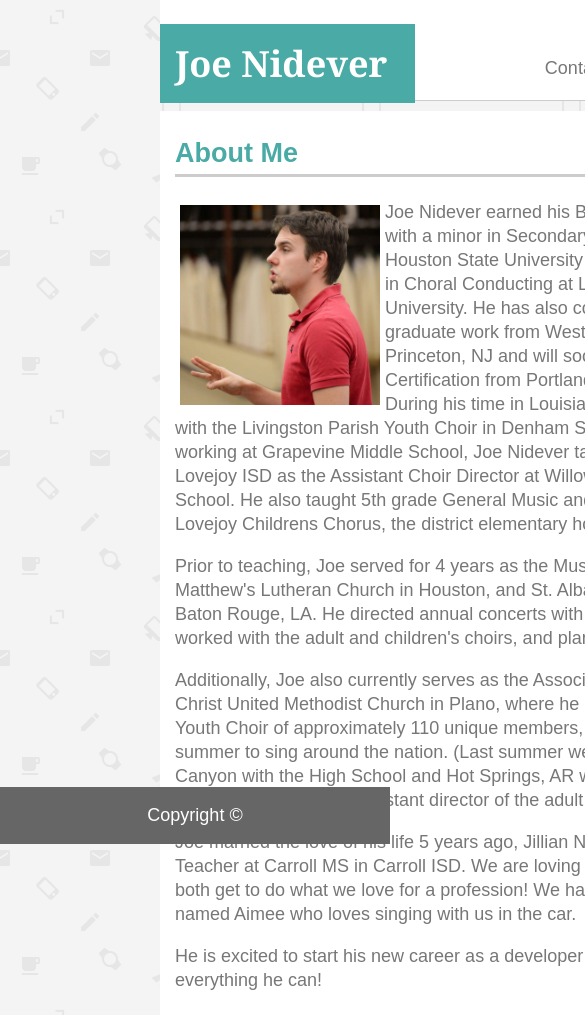
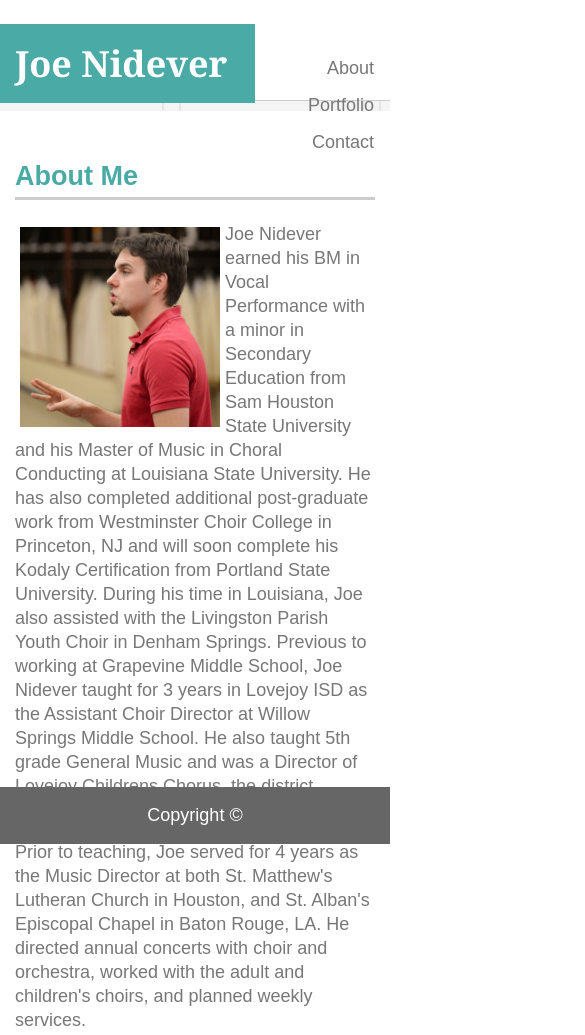
Before and after one commit to NideverJoe/Responsive-Portfolio, a plain HTML site: page index.html in a window 390 px wide. Shown: the top 1035 px of the page, 585 px wide, since content can reach past the window. Drawn offline with Linux system fonts and the light colour scheme.

Commit message:
Add files via upload
Fixed Media Queery

```diff
--- a/assets/css/style.css
+++ b/assets/css/style.css
@@ -31,6 +31,9 @@ h2 {
     border-bottom: solid 3px #cccccc;
     padding-bottom: 5px
 }
+/* .nav {
+    display: inline;
+} */
 
 ul {
     color: #777777;
@@ -172,19 +175,20 @@ footer {
 }
 
 @media screen and (max-width: 980px) {
-    .wrap {
-        width: 980px;
+    .wrap, body {
+        width: 100%;
       }
 
 @media screen and (max-width: 768px) {
-    .wrap {
-        width: 768px;
+    .wrap, body {
+        width: 100%;
       }
 }
 
 @media screen and (max-width: 640px) {
-    .wrap {
-        width: 640px;
+    .wrap, body {
+        width: 100%;
+        float: none;
       }
 
 }
--- a/index.html
+++ b/index.html
@@ -1,19 +1,20 @@
 <!DOCTYPE html>
 <html lang="en">
+
 <head>
     <meta charset="UTF-8">
-    <meta name="viewport" content="width=git, initial-scale=1.0">
     <meta http-equiv="X-UA-Compatible" content="ie=edge">
     <title>Joe Nidever's About Me</title>
     <link rel="stylesheet" href="assets/css/style.css">
-    <meta name="viewport" content= "width-device-width, initial-scale=1">
+    <meta name="viewport" content="width=device-width, initial-scale=1.0">
 </head>
+
 <body>
     <div class="wrap">
         <div class="header">
             <h1>Joe Nidever</h1>
 
-                <ul>
+            <ul class="nav">
                 <li><a href="index.html">About</a></li>
                 <li><a href="portfolio.html">Portfolio</a></li>
                 <li><a href="contact.html">Contact</a></li>
@@ -27,11 +28,29 @@
             <img class=headshot src="assets/images/unnamed.jpg" width="200" height="200">
 
             <p class=biog>
-                Joe Nidever earned his BM in Vocal Performance with a minor in Secondary Education from Sam Houston State University and his Master of Music in Choral Conducting at Louisiana State University. He has also completed additional post-graduate work from Westminster Choir College in Princeton, NJ and will soon complete his Kodaly Certification from Portland State University. During his time in Louisiana, Joe also assisted with the Livingston Parish Youth Choir in Denham Springs. Previous to working at Grapevine Middle School, Joe Nidever taught for 3 years in Lovejoy ISD as the Assistant Choir Director at Willow Springs Middle School. He also taught 5th grade General Music and was a Director of Lovejoy Childrens Chorus, the district elementary honor choir.
-                <p class=biog>Prior to teaching, Joe served for 4 years as the Music Director at both St. Matthew's Lutheran Church in Houston, and St. Alban's Episcopal Chapel in Baton Rouge, LA. He directed annual concerts with choir and orchestra, worked with the adult and children's choirs, and planned weekly services.
-                <p class=biog>Additionally, Joe also currently serves as the Associate Music Director at Christ United Methodist Church in Plano, where he directs the Living Proof Youth Choir of approximately 110 unique members, which travels each summer to sing around the nation. (Last summer we went to the Grand Canyon with the High School and Hot Springs, AR with the Middle School.) He also serves as the assistant director of the adult Sanctuary Choir.</p>
-                <p class=biog>Joe married the love of his life 5 years ago, Jillian Nidever. She is the Choir Teacher at Carroll MS in Carroll ISD. We are loving life and grateful that we both get to do what we love for a profession! We have a sweet little girl named Aimee who loves singing with us in the car.</p>
-                <p class=biog>He is excited to start his new career as a developer and ready to learn everything he can!</p>
+                Joe Nidever earned his BM in Vocal Performance with a minor in Secondary Education from Sam Houston
+                State University and his Master of Music in Choral Conducting at Louisiana State University. He has also
+                completed additional post-graduate work from Westminster Choir College in Princeton, NJ and will soon
+                complete his Kodaly Certification from Portland State University. During his time in Louisiana, Joe also
+                assisted with the Livingston Parish Youth Choir in Denham Springs. Previous to working at Grapevine
+                Middle School, Joe Nidever taught for 3 years in Lovejoy ISD as the Assistant Choir Director at Willow
+                Springs Middle School. He also taught 5th grade General Music and was a Director of Lovejoy Childrens
+                Chorus, the district elementary honor choir.
+                <p class=biog>Prior to teaching, Joe served for 4 years as the Music Director at both St. Matthew's
+                    Lutheran Church in Houston, and St. Alban's Episcopal Chapel in Baton Rouge, LA. He directed annual
+                    concerts with choir and orchestra, worked with the adult and children's choirs, and planned weekly
+                    services.
+                    <p class=biog>Additionally, Joe also currently serves as the Associate Music Director at Christ
+                        United Methodist Church in Plano, where he directs the Living Proof Youth Choir of approximately
+                        110 unique members, which travels each summer to sing around the nation. (Last summer we went to
+                        the Grand Canyon with the High School and Hot Springs, AR with the Middle School.) He also
+                        serves as the assistant director of the adult Sanctuary Choir.</p>
+                    <p class=biog>Joe married the love of his life 5 years ago, Jillian Nidever. She is the Choir
+                        Teacher at Carroll MS in Carroll ISD. We are loving life and grateful that we both get to do
+                        what we love for a profession! We have a sweet little girl named Aimee who loves singing with us
+                        in the car.</p>
+                    <p class=biog>He is excited to start his new career as a developer and ready to learn everything he
+                        can!</p>
         </div>
         </p>
     </div class="AboutMe">
@@ -41,4 +60,5 @@
     </footer>
 
 </body>
+
 </html>
```
Also changed, not shown: contact.html (+2 -2 lines), portfolio.html (+2 -2 lines). Lines whose indentation alone changed are shown as unchanged.
